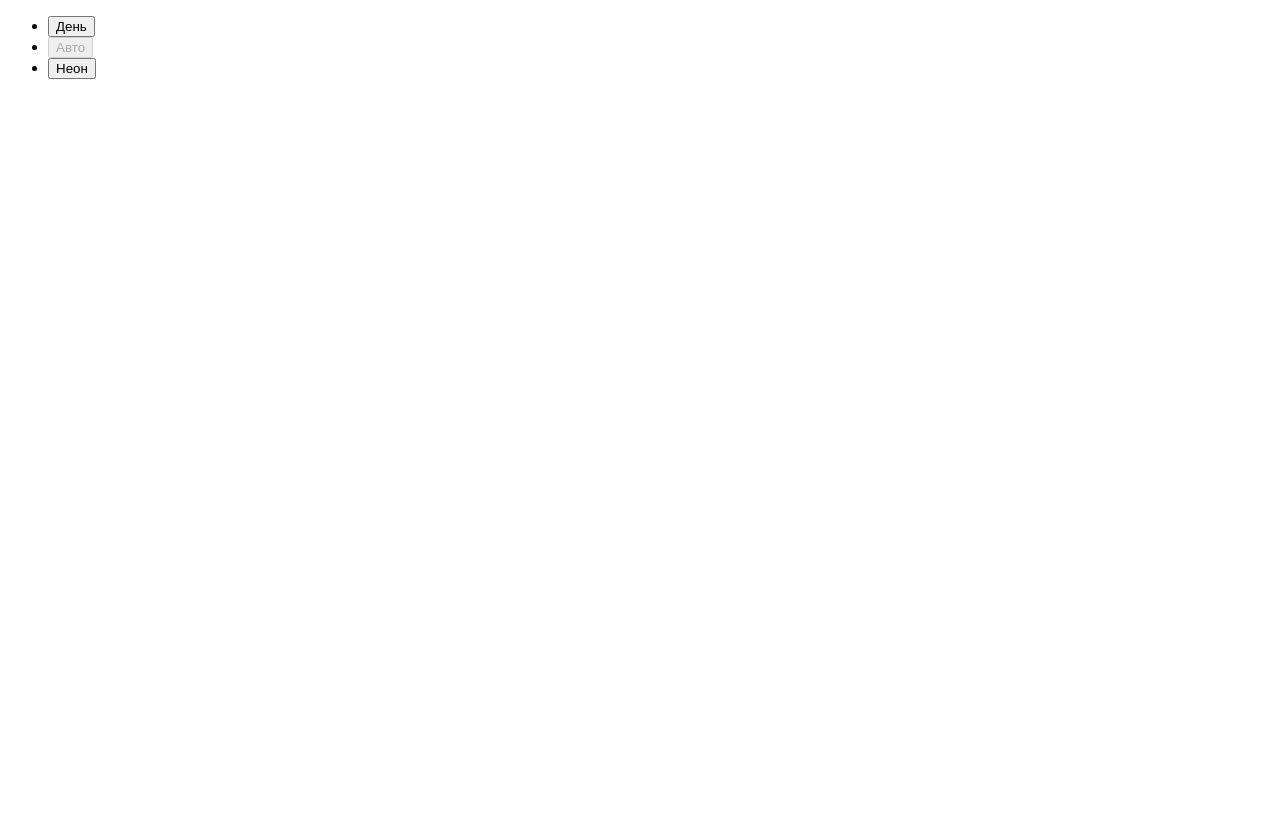
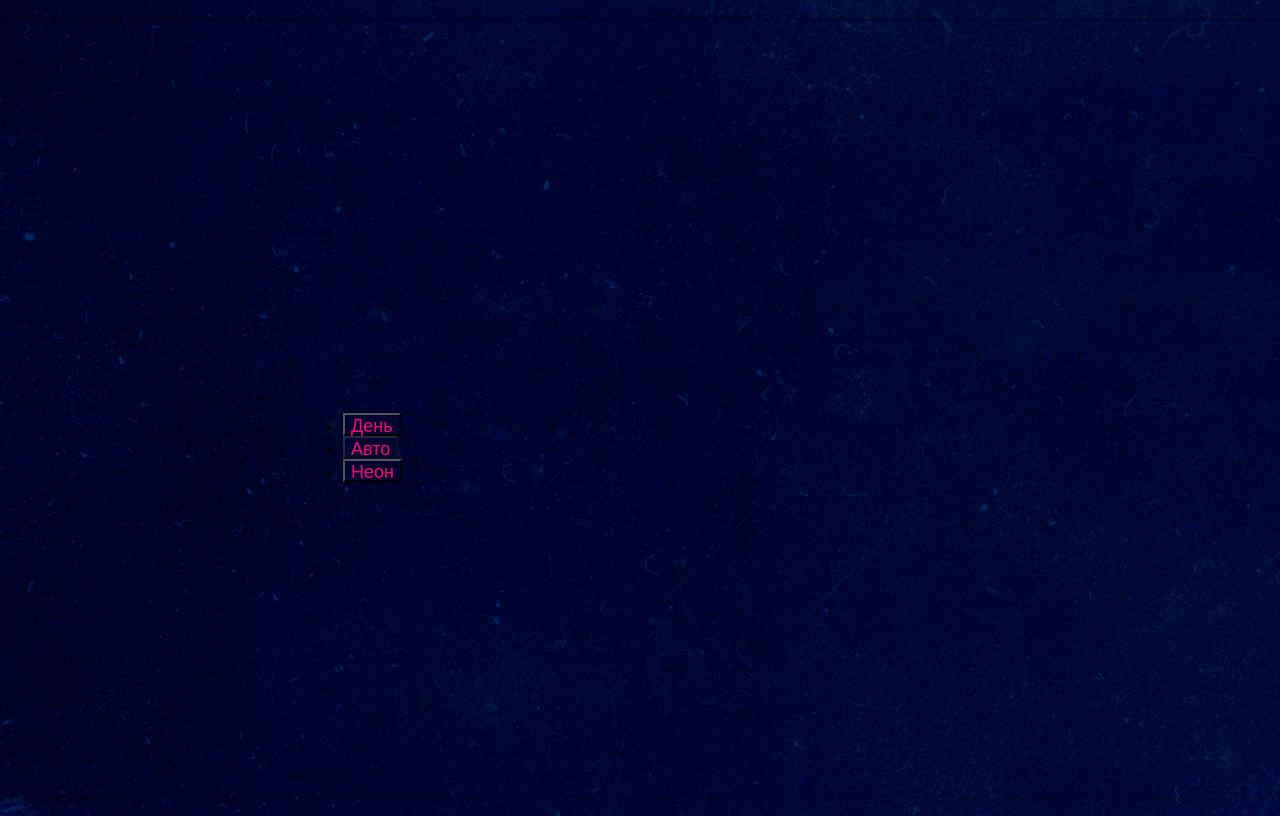
Before and after one commit to TeaNeedV/slozhno-sosredotochitsya-fd, a plain HTML site: page index.html in a window 1280 px wide. Drawn offline with Linux system fonts and the light colour scheme.

Commit message:
меню_начало

```diff
--- a/index.html
+++ b/index.html
@@ -10,10 +10,13 @@
     <link rel="stylesheet" href="./styles/dark.css">
     <link rel="stylesheet" href="./styles/light.css">
     <meta name="color-scheme" content="dark light">
+    <link rel="icon" href="./images/favicon.svg" sizes="any">
+      <link rel="icon" href="./images/favicon.svg" type="image/svg+xml">
     <script src="./scripts/script.js"></script>
   </head>
   <body class="page">
     <header class="header decorated-zone">
+
       <nav class="header__theme-menu">
         <ul class="header__theme-menu-list">
           <li class="header__theme-menu-item">
--- a/styles/dark.css
+++ b/styles/dark.css
@@ -9,6 +9,7 @@
     Так стили написанные ниже будут иметь больший вес,
     чем стили в медиазапросе предпочтений пользователя
   */
+
 }
 
 .theme-dark .page {
--- a/styles/style.css
+++ b/styles/style.css
@@ -2,4 +2,37 @@
 
 .page {
   /* сохраните в разметке и стилях класс page у тега body. Он удобен, чтобы составлять селекторы для разных цветовых тем. */
+  background-image: url('/images/cover-image-dark.png');
+  background-attachment: fixed;
 }
+
+.header {
+  min-block-size: 668px;
+  block-size: 100vh;
+  display: grid;
+  grid-template-columns: 1fr min-content 1fr;
+  position: relative;
+  align-items: center;
+
+}
+
+.header__theme-menu-button {
+  font-size: 18px;
+  height: 23px;
+  font-weight: 400;
+  background-color: transparent;
+  outline: 1px solid transparent;
+  color: #FF0070;
+}
+
+.header__theme-menu {
+  width: 70px;
+  height: 98px;
+  padding-top: 75px;
+  padding-left: 295px;
+}
+
+.header__theme-menu-list {
+  display: grid;
+  grid-template-rows: ;
+}
```
